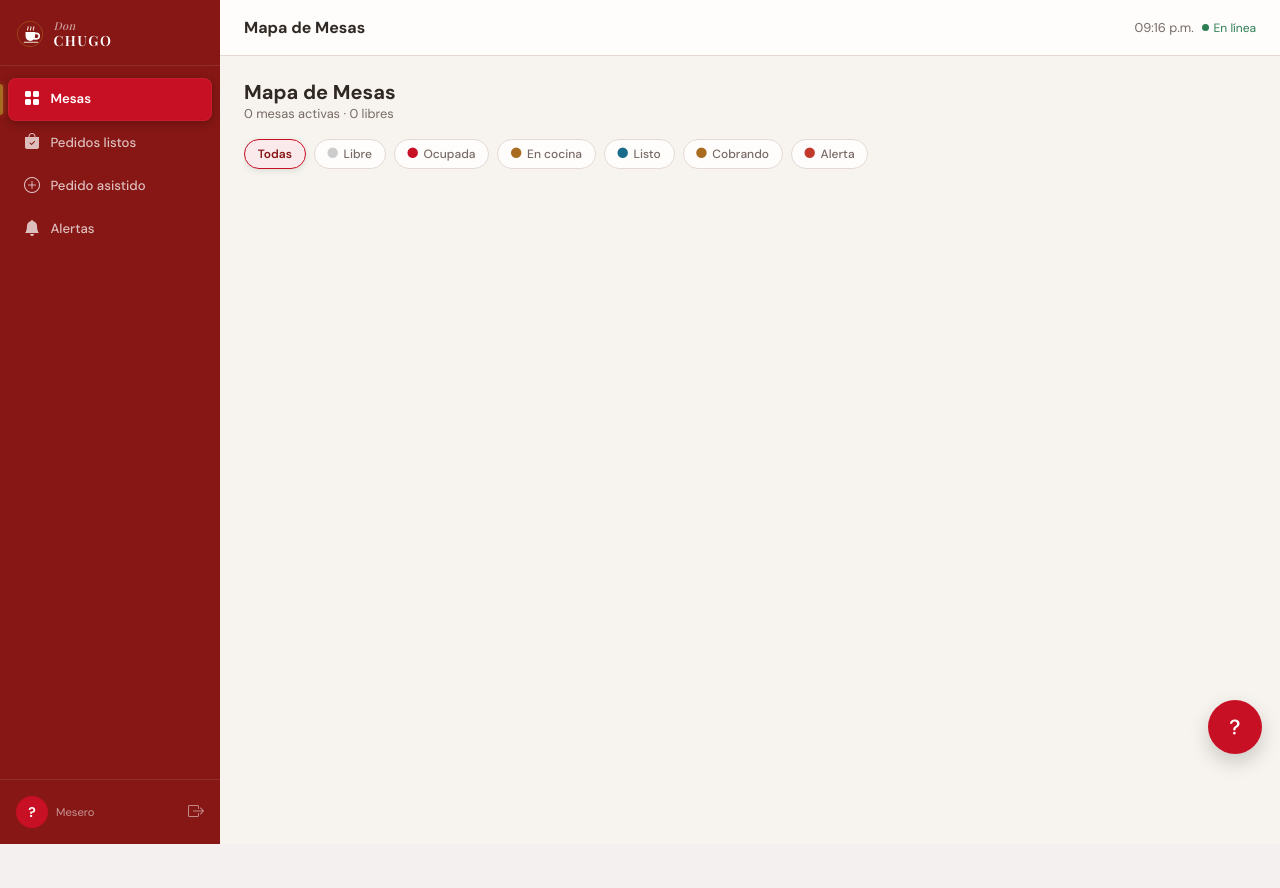
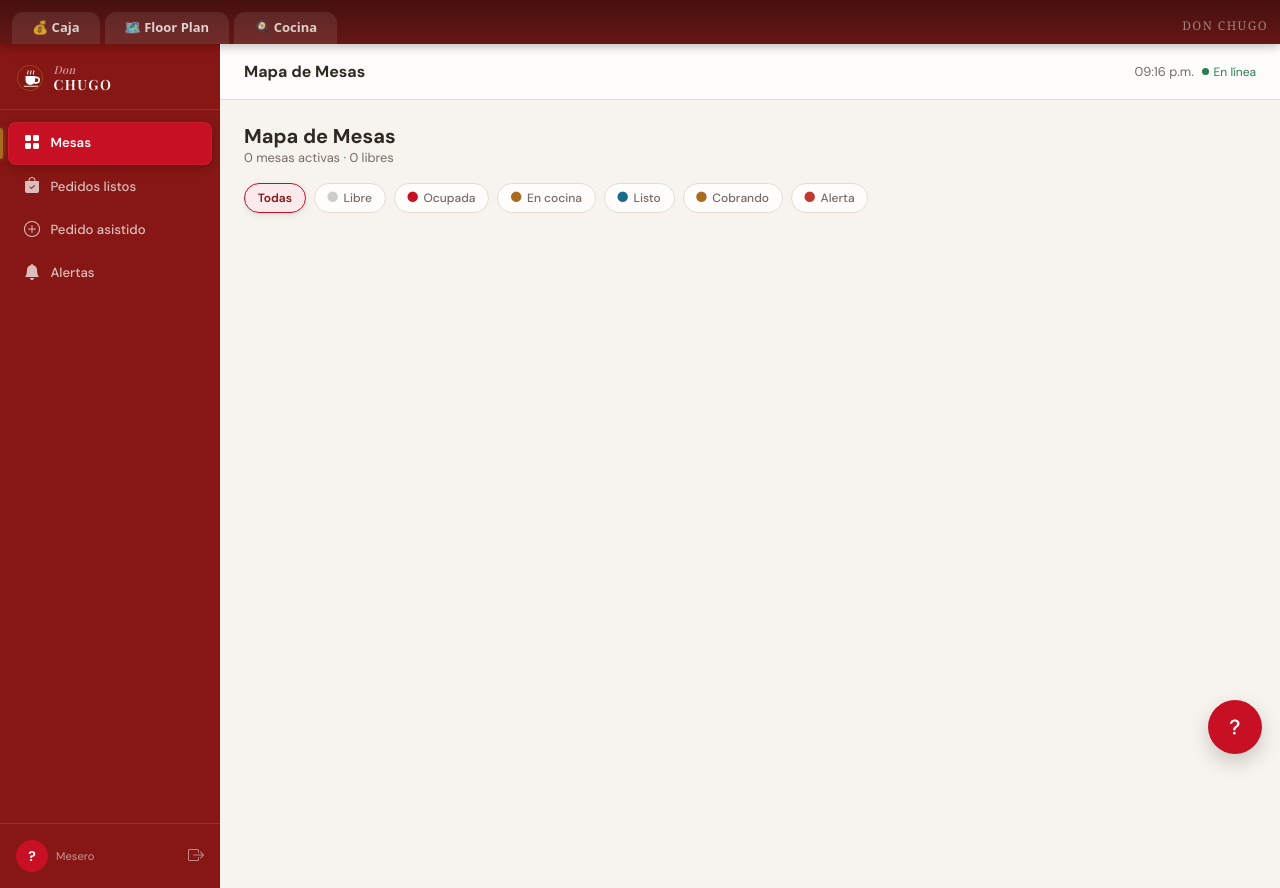
Before and after one commit to CECODE26/DON_CHUGO, a Django app: page /mesero/mapa/ in a window 1280 px wide. Before the commit the page ends 844 px from the top, so only its background shows below. Run offline with Django 5.2, Linux system fonts and the light colour scheme; the visitor is signed in with stand-in values (Sample User, id 1); data comes from the database, SQL or seed files in the repository; data that the repository does not hold is empty; parts of the project's set-up code (start-up, migrations or seed data) failed here and were passed over.

Commit message:
Browser-style module tabs: Caja · Floor Plan · Cocina
Fixed tab strip at the very top of both the admin and the staff panel,
navigating in the same browser tab with the active module highlighted
(detected by request.path). Replaces the scattered switch buttons:
- 'Panel gerente' removed from admin header
- 'Volver al admin' removed from staff topbar
- 'Pedido asistido' button now points to the gerente floor plan
Only shown to authenticated users; hidden on login pages. Dark mode
aware for the admin.

```diff
--- a/templates/admin/base_site.html
+++ b/templates/admin/base_site.html
@@ -12,6 +12,8 @@
 {% endblock %}
 
 {% block messages %}
+  {# Pestañas de módulos (Caja / Floor Plan / Cocina), estilo navegador #}
+  {% include "base/_module_tabs.html" %}
   {% if messages %}
     <div class="dc-toast-stack" id="dcToastStack" aria-live="polite" aria-atomic="true">
       {% for message in messages %}
--- a/templates/admin/pedidos/pedido/change_list.html
+++ b/templates/admin/pedidos/pedido/change_list.html
@@ -36,9 +36,9 @@
   <div class="dc-orders-live-heading">
     {{ block.super }}
     <span class="dc-orders-live-badge"><i></i> Pedidos en vivo</span>
-    <a href="{% url 'mesero:pedido_asistido' %}" target="_blank" rel="noopener"
+    <a href="/gerente/floor-plan/"
        class="dc-btn-asistido"
-       title="Registrar un pedido a nombre de un cliente que no puede usar el menú QR">
+       title="Ir al Floor Plan para asignar mesa y tomar el pedido de un cliente sin QR">
       ➕ Pedido asistido
     </a>
   </div>
--- /dev/null
+++ b/templates/base/_module_tabs.html
@@ -0,0 +1,68 @@
+{% comment %}── Pestañas de módulos (estilo navegador) ──────────────────────────────────
+   Barra fija arriba de todo, compartida por el admin (Caja) y el panel de
+   staff (Floor Plan). Navega en la MISMA pestaña del navegador; la activa se
+   detecta por el prefijo de request.path. Solo se muestra a usuarios
+   autenticados (cada módulo pide su login la primera vez y queda recordado).
+   ────────────────────────────────────────────────────────────────────────────{% endcomment %}
+{% if request.user.is_authenticated %}
+<style>
+  body { padding-top: 44px !important; }
+  .dc-module-tabs {
+    position: fixed;
+    top: 0; left: 0; right: 0;
+    z-index: 10050;
+    display: flex;
+    align-items: flex-end;
+    gap: 5px;
+    height: 44px;
+    padding: 7px 12px 0;
+    background: linear-gradient(180deg, #45100f, #651715);
+    box-shadow: 0 2px 10px rgba(0,0,0,.28);
+  }
+  .dc-module-tab {
+    display: inline-flex;
+    align-items: center;
+    gap: 7px;
+    padding: 9px 20px 10px;
+    border-radius: 11px 11px 0 0;
+    background: rgba(255,255,255,.09);
+    color: rgba(255,255,255,.78);
+    font-family: ui-sans-serif, system-ui, sans-serif;
+    font-size: 13px;
+    font-weight: 600;
+    line-height: 1;
+    text-decoration: none;
+    white-space: nowrap;
+    transition: background .15s, color .15s;
+  }
+  .dc-module-tab:hover { background: rgba(255,255,255,.18); color: #fff; }
+  .dc-module-tab.is-active {
+    background: #f7f4ef;
+    color: #861714;
+    font-weight: 800;
+  }
+  html.dark .dc-module-tab.is-active { background: #17100e; color: #f7bac1; }
+  .dc-module-tabs .dc-module-brand {
+    margin-left: auto;
+    align-self: center;
+    color: rgba(255,255,255,.45);
+    font-family: Georgia, serif;
+    font-size: 12px;
+    letter-spacing: .12em;
+  }
+  /* El sidebar de Unfold y su flechita son fixed: bajarlos bajo la barra */
+  .dc-sidebar-toggle { top: 56px !important; }
+</style>
+<nav class="dc-module-tabs" aria-label="Módulos">
+  <a href="/admin/" class="dc-module-tab {% if '/admin/' in request.path %}is-active{% endif %}">
+    💰 Caja
+  </a>
+  <a href="/gerente/floor-plan/" class="dc-module-tab {% if '/gerente/' in request.path %}is-active{% endif %}">
+    🗺️ Floor Plan
+  </a>
+  <a href="/cocina/kds/" class="dc-module-tab {% if '/cocina/' in request.path %}is-active{% endif %}">
+    🍳 Cocina
+  </a>
+  <span class="dc-module-brand">DON CHUGO</span>
+</nav>
+{% endif %}
--- a/templates/base/staff_base.html
+++ b/templates/base/staff_base.html
@@ -36,6 +36,9 @@
   {% block extra_head %}{% endblock %}
 </head>
 <body class="staff-body">
+
+{# ── Pestañas de módulos (Caja / Floor Plan / Cocina), estilo navegador ── #}
+{% include "base/_module_tabs.html" %}
 
 {# ── Sidebar lateral: marca, navegación por rol y pie con el usuario activo ── #}
 <aside class="staff-sidebar" id="sidebar">
@@ -83,14 +86,7 @@
       <h4 class="mb-0 fw-bold" style="font-size:1rem;">{% block page_title %}Dashboard{% endblock %}</h4>
     </div>
     <div class="d-flex align-items-center gap-2">
-      {# Volver al panel de administración — solo roles con acceso al admin #}
-      {% if request.user.rol == 'admin' or request.user.rol == 'gerente' %}
-      <a href="/admin/" class="btn btn-sm d-flex align-items-center gap-1"
-         style="background:linear-gradient(135deg,#c81024,#861714); color:#fff; font-size:.78rem; font-weight:600; border-radius:8px; padding:.35rem .7rem;"
-         title="Volver al panel de administración">
-        <i class="bi bi-arrow-left-circle"></i> Volver al admin
-      </a>
-      {% endif %}
+      {# La navegación entre módulos vive en las pestañas superiores (_module_tabs.html) #}
       {# Bloque para acciones contextuales de la topbar (botones, filtros, etc.) #}
       {% block topbar_actions %}{% endblock %}
       {# Reloj en tiempo real actualizado por JS cada segundo #}
```
Also changed, not shown: templates/unfold/helpers/userlinks.html (+1 -8 lines).
